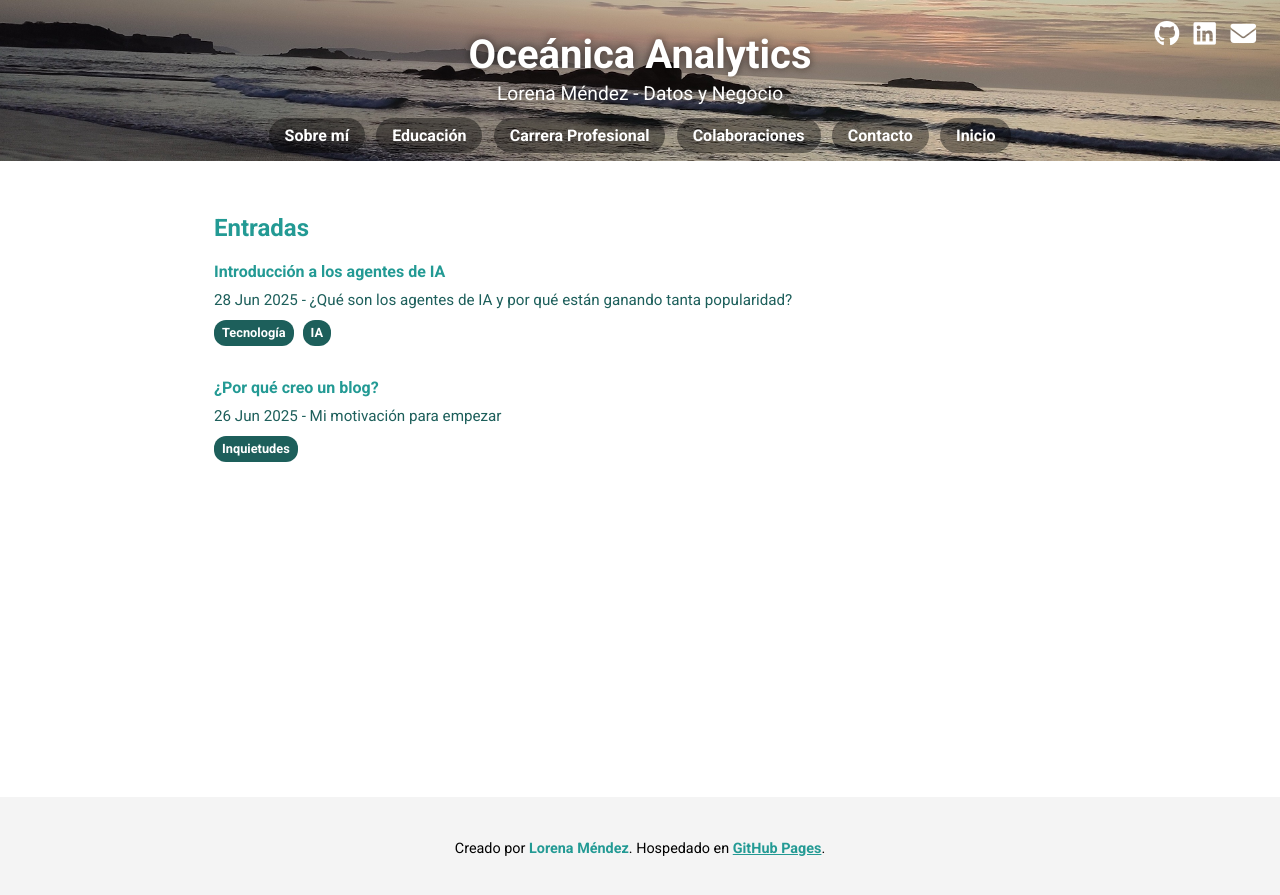
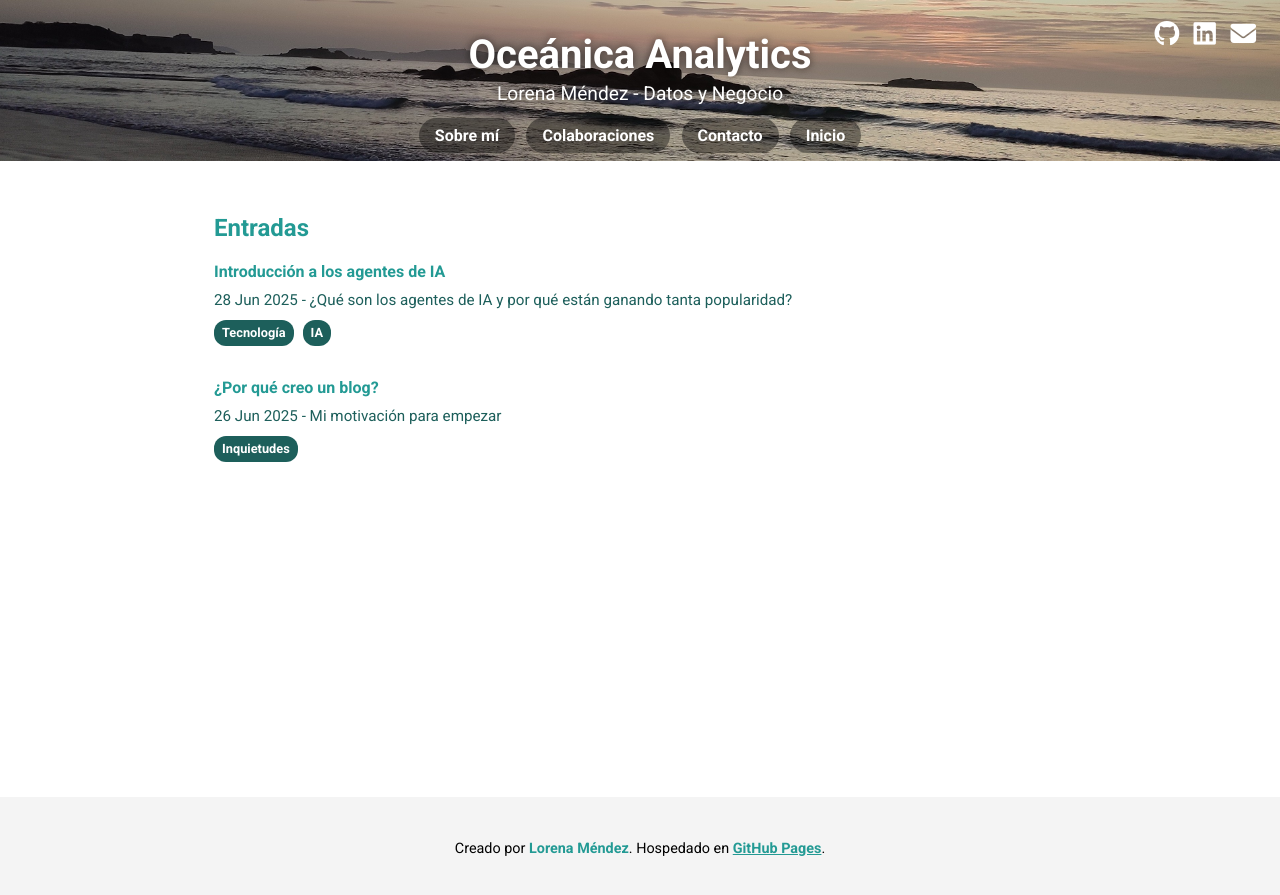
Before and after one commit to lmendezotero/lmendezotero.github.io, a Jekyll site: the page built from index.md, in a window 1280 px wide. Shown: the top 895 px of the page. Built offline with Jekyll 4.4.1, drawn with Linux system fonts in a browser that asks for light colours; the list of posts is cut into pages by our own code.

Commit message:
Update default.html

```diff
--- a/_layouts/default.html
+++ b/_layouts/default.html
@@ -42,8 +42,6 @@
         <nav class="navbar" aria-label="Navegación principal">
           <ul>
             <li><a href="{{ '/about/' | relative_url }}">Sobre mí</a></li>
-            <li><a href="{{ '/education/' | relative_url }}">Educación</a></li>
-            <li><a href="{{ '/professional_career/' | relative_url }}">Carrera Profesional</a></li>
             <li><a href="{{ '/speakings_and_collaborations/' | relative_url }}">Colaboraciones</a></li>
             <li><a href="{{ '/contact/' | relative_url }}">Contacto</a></li>
             <!-- Solo móvil: Inicio al final del menú -->
```
